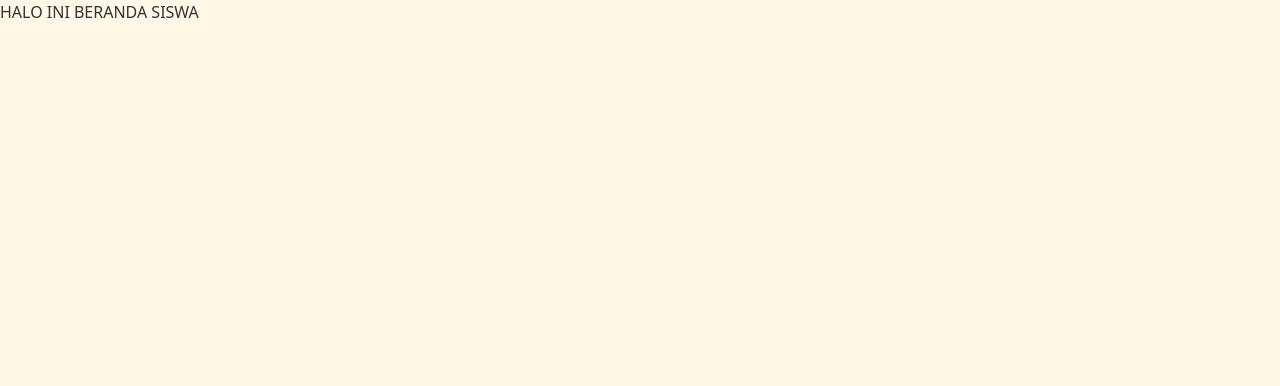
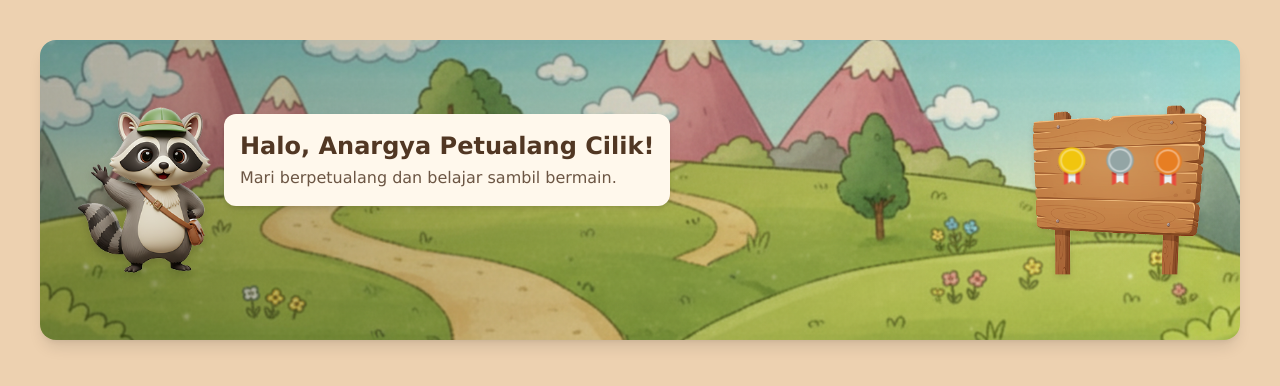
Before and after one commit to Je-One-One-LIDM/bacarita-fe, a Next.js app: page /siswa/beranda in a window 1280 px wide. Shown: the top 386 px of the page. Built offline with nearby package versions, Linux system fonts and the light colour scheme; no server answers.

Commit message:
feat: make dashboard student

```diff
--- a/src/app/siswa/beranda/page.tsx
+++ b/src/app/siswa/beranda/page.tsx
@@ -1,11 +1,153 @@
-import React from 'react'
+"use client";
 
-const page = () => {
+import StudentServices from "@/services/student.services";
+import React, { useState } from "react";
+import { useDispatch } from "react-redux";
+import { Level, Story } from "@/types/story.types";
+import { showToastError } from "@/components/utils/toast.utils";
+import { useEffect } from "react";
+
+const handleStoryClick = (story: Story, level: Level) => {
+  if (!level.isUnlocked) {
+    console.log("Level terkunci!");
+  } else {
+    console.log("Membuka cerita:");
+  }
+};
+
+const SiswaBerandaPage = () => {
+  const [levelsData, setLevelsData] = useState<Level[]>([]);
+  const dispatch = useDispatch();
+  const showLockMessage: number | null = null;
+
+  useEffect(() => {
+    const fetchLevels = async () => {
+      const response = await StudentServices.GetLevels(dispatch);
+      if (response.success) {
+        setLevelsData(response.data);
+      } else {
+        showToastError(response.error);
+      }
+    };
+
+    fetchLevels();
+  }, []);
+
   return (
-    <div>
-      HALO INI BERANDA SISWA
-    </div>
-  )
-}
+    <main className="verdana min-h-screen bg-[#EDD1B0]">
+      <div className="p-4 sm:p-6 md:p-10">
+        <div className="relative w-full h-[300px] rounded-2xl overflow-hidden shadow-lg">
+          <img src="/assets/beranda/background.png" alt="Background" className="absolute inset-0 w-full h-full object-cover" />
+          <div className="absolute inset-0 bg-gradient-to-r from-black/30 to-transparent" />
+          <div className="relative z-10 flex flex-col sm:flex-row items-center justify-between h-full p-6">
+            <div className="flex items-end">
+              <img src="/assets/beranda/maskot.png" alt="Maskot" className="w-40 sm:w-48 object-contain drop-shadow-lg" />
+              <div className="bg-[#FFF8EC] p-4 rounded-xl shadow-md max-w-md -ml-8 mb-24">
+                <h1 className="text-xl sm:text-2xl font-bold text-[#513723]">Halo, Anargya Petualang Cilik!</h1>
+                <p className="text-sm sm:text-base text-[#6C5644] mt-1">Mari berpetualang dan belajar sambil bermain.</p>
+              </div>
+            </div>
+            <div className="relative hidden md:block">
+              <img src="/assets/beranda/wood.png" alt="Papan Kayu" className="w-48 object-contain drop-shadow-md" />
+              <div className="absolute bottom-12 inset-0 flex items-center justify-center gap-2 px-4">
+                <img src="/assets/medals/gold_medal.svg" alt="Gold" className="w-10 h-10 hover:scale-110 transition-transform" />
+                <img src="/assets/medals/silver_medal.svg" alt="Silver" className="w-10 h-10 hover:scale-110 transition-transform" />
+                <img src="/assets/medals/bronze_medal.svg" alt="Bronze" className="w-10 h-10 hover:scale-110 transition-transform" />
+              </div>
+            </div>
+          </div>
+        </div>
 
-export default page
+        <div className="mt-12 space-y-12">
+          {levelsData.map((level) => (
+            <div key={level.id} className="transition duration-300" >
+              <div className="flex flex-col sm:flex-row items-center justify-between p-4 rounded-2xl">
+                <div className="flex items-center gap-4">
+                  {!level.isUnlocked && <span className="text-2xl">🔒</span>}
+                  <h2 className="text-2xl font-bold text-[#513723]">{level.fullName}</h2>
+                </div>
+                {level.isUnlocked && (
+                  <div className="flex items-center gap-4 mt-2 sm:mt-0">
+                    <div className="flex items-center gap-1.5">
+                      <img src="/assets/medals/gold_medal.svg" alt="Gold" className="w-8 h-8" />
+                      <span className="font-bold text-lg text-amber-600">{level.goldCount}</span>
+                    </div>
+                    <div className="flex items-center gap-1.5">
+                      <img src="/assets/medals/silver_medal.svg" alt="Silver" className="w-8 h-8" />
+                      <span className="font-bold text-lg text-slate-500">{level.silverCount}</span>
+                    </div>
+                    <div className="flex items-center gap-1.5">
+                      <img src="/assets/medals/bronze_medal.svg" alt="Bronze" className="w-8 h-8" />
+                      <span className="font-bold text-lg text-orange-700">{level.bronzeCount}</span>
+                    </div>
+                  </div>
+                )}
+              </div>
+
+              {level.isUnlocked && (
+                <div className="px-4 py-3">
+                  <div className="flex items-center justify-between mb-1 text-sm text-[#6C5644]">
+                    <span>Progress Level</span>
+                    <span className="font-semibold">{level.progress}%</span>
+                  </div>
+                  <div className="bg-gray-200 rounded-full h-3 overflow-hidden">
+                    <div className="bg-gradient-to-r from-green-400 to-blue-500 h-full rounded-full transition-all duration-500" style={{ width: `${level.progress}%` }}></div>
+                  </div>
+                </div>
+              )}
+              <div className="bg-[url('/assets/beranda/forest_bg.png')] p-6 rounded-2xl bg-cover bg-center flex gap-6 overflow-x-auto pb-6 no-scrollbar">
+                {level.stories.map((story) => (
+                  <div key={story.id} className="flex-shrink-0">
+                    <div
+                      className={`w-72 h-96 bg-[#FFF8E7] border-2 border-[#E9E2CF] shadow-md rounded-2xl p-3 transition-all duration-300 relative group ${
+                        level.isUnlocked ? "cursor-pointer hover:shadow-xl hover:-translate-y-1" : "cursor-not-allowed"
+                      }`}
+                      onClick={() => handleStoryClick(story, level)}
+                    >
+                      {!level.isUnlocked && (
+                        <div className="absolute inset-0 bg-black/60 rounded-2xl flex items-center justify-center z-10">
+                          <div className="text-center text-white">
+                            <div className="text-4xl mb-2">🔒</div>
+                            <div className="font-bold tracking-wider">TERKUNCI</div>
+                          </div>
+                        </div>
+                      )}
+
+                      <img src={story.imageUrl || "/assets/placeholder.png"} alt={story.titel} className="w-full h-40 object-cover rounded-xl mb-3" />
+
+                      <div className="flex flex-col h-44 justify-between">
+                        <div>
+                          <h3 className="font-bold text-lg text-[#513723] truncate">{story.titel}</h3>
+                          <p className="text-sm text-[#6C5644] mt-1 line-clamp-3">{story.description}</p>
+                        </div>
+                        <div className="flex items-center justify-end gap-2 h-10">
+                          {level.isUnlocked && (
+                            <>
+                              {story.isGoldMedal && <img src="/assets/medals/gold_medal.svg" alt="Gold" className="w-10 h-10" />}
+                              {story.isSilverMedal && <img src="/assets/medals/silver_medal.svg" alt="Silver" className="w-10 h-10" />}
+                              {story.isBronzeMedal && <img src="/assets/medals/bronze_medal.svg" alt="Bronze" className="w-10 h-10" />}
+                              {!story.isGoldMedal && !story.isSilverMedal && !story.isBronzeMedal && <span className="text-xs font-semibold bg-gray-200 text-gray-600 px-2 py-1 rounded-full">Belum Dibaca</span>}
+                            </>
+                          )}
+                        </div>
+                      </div>
+                    </div>
+                  </div>
+                ))}
+              </div>
+
+              {showLockMessage === level.id && (
+                <div className="bg-red-100 border-l-4 border-red-500 text-red-700 p-4 mt-4 rounded-r-lg" role="alert">
+                  <p className="font-bold">Terkunci!</p>
+                  <p>Kamu harus mendapatkan {level.requiredPoints} poin untuk membuka level ini.</p>
+                </div>
+              )}
+            </div>
+          ))}
+        </div>
+      </div>
+    </main>
+  );
+};
+
+export default SiswaBerandaPage;
```
